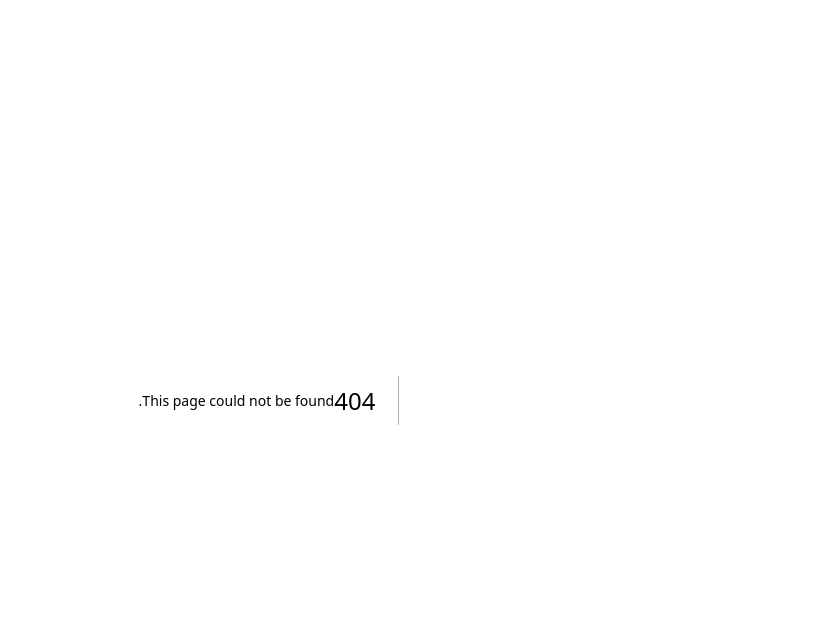
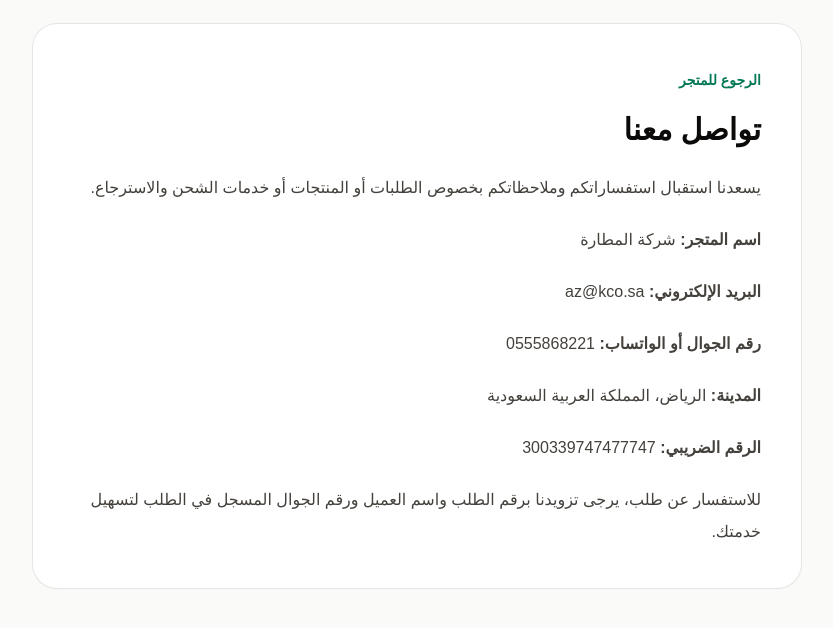
Before and after one commit to azizsoom/one-product-tabby-store, a Next.js app: page /contact in a window 1280 px wide. Before the commit this address had no page. Shown: the top 628 px of the page, without its empty margins (403-1236 px from the left). Built offline with nearby package versions, Linux system fonts and the light colour scheme.

Commit message:
Add contact page

```diff
--- /dev/null
+++ b/app/contact/page.tsx
@@ -0,0 +1,21 @@
+import Link from 'next/link';
+
+export default function ContactPage() {
+  return (
+    <main className="min-h-screen bg-stone-50 p-6 text-stone-950" dir="rtl">
+      <article className="mx-auto max-w-3xl rounded-3xl bg-white p-6 leading-8 shadow-sm ring-1 ring-stone-200 md:p-10">
+        <Link href="/" className="text-sm font-bold text-emerald-700">الرجوع للمتجر</Link>
+        <h1 className="mt-4 text-3xl font-black">تواصل معنا</h1>
+        <div className="mt-6 space-y-5 text-stone-700">
+          <p>يسعدنا استقبال استفساراتكم وملاحظاتكم بخصوص الطلبات أو المنتجات أو خدمات الشحن والاسترجاع.</p>
+          <p><strong>اسم المتجر:</strong> شركة المطارة</p>
+          <p><strong>البريد الإلكتروني:</strong> az@kco.sa</p>
+          <p><strong>رقم الجوال أو الواتساب:</strong> 0555868221</p>
+          <p><strong>المدينة:</strong> الرياض، المملكة العربية السعودية</p>
+          <p><strong>الرقم الضريبي:</strong> 300339747477747</p>
+          <p>للاستفسار عن طلب، يرجى تزويدنا برقم الطلب واسم العميل ورقم الجوال المسجل في الطلب لتسهيل خدمتك.</p>
+        </div>
+      </article>
+    </main>
+  );
+}
```
